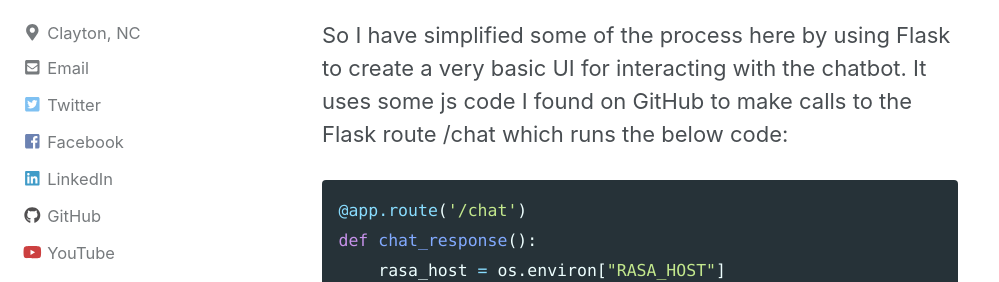
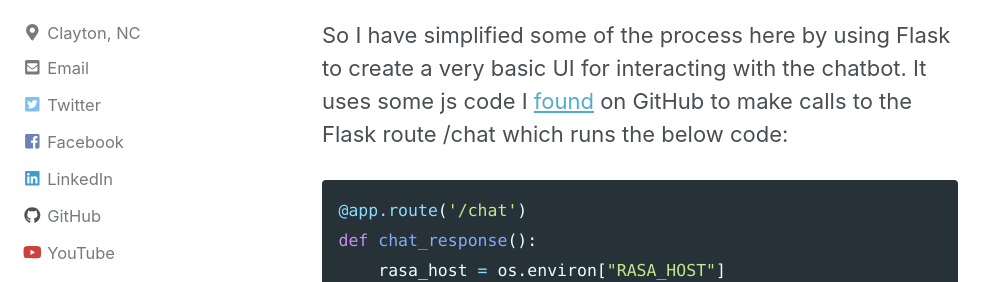
Before and after one commit to Geeked-Out-Solutions/blog, a Jekyll site: the page built from _posts/2018-03-26-how-to-build-a-natural-language-understanding-chatbot-with-rasa-nlu.md, in a window 1280 px wide and 900 px high, scrolled down 2501 px. Shown: the part 238-520 px from the top of the window, without its empty margins (0-999 px from the left). Built offline with Jekyll 4.4.1, drawn with Linux system fonts in a browser that asks for light colours; nearby versions of some CDN libraries; comment, search, counter and statistics services are not loaded; some of the changed lines change nothing that is shown.

Commit message:
adding in referral link

````diff
--- a/_posts/2018-03-26-how-to-build-a-natural-language-understanding-chatbot-with-rasa-nlu.md
+++ b/_posts/2018-03-26-how-to-build-a-natural-language-understanding-chatbot-with-rasa-nlu.md
@@ -34,7 +34,7 @@ Once you bring everything up with docker-compose you should have the following s
 2. A Flask container listening at port 5005
 
 # How It Works
-So I have simplified some of the process here by using Flask to create a very basic UI for interacting with the chatbot.  It uses some js code I found on GitHub to make calls to the Flask route /chat which runs the below code:
+So I have simplified some of the process here by using Flask to create a very basic UI for interacting with the chatbot.  It uses some js code I [found](https://github.com/lkamat/startbot/blob/master/static/js/bind.js) on GitHub to make calls to the Flask route /chat which runs the below code:
 
 ```python
 @app.route('/chat')
````
